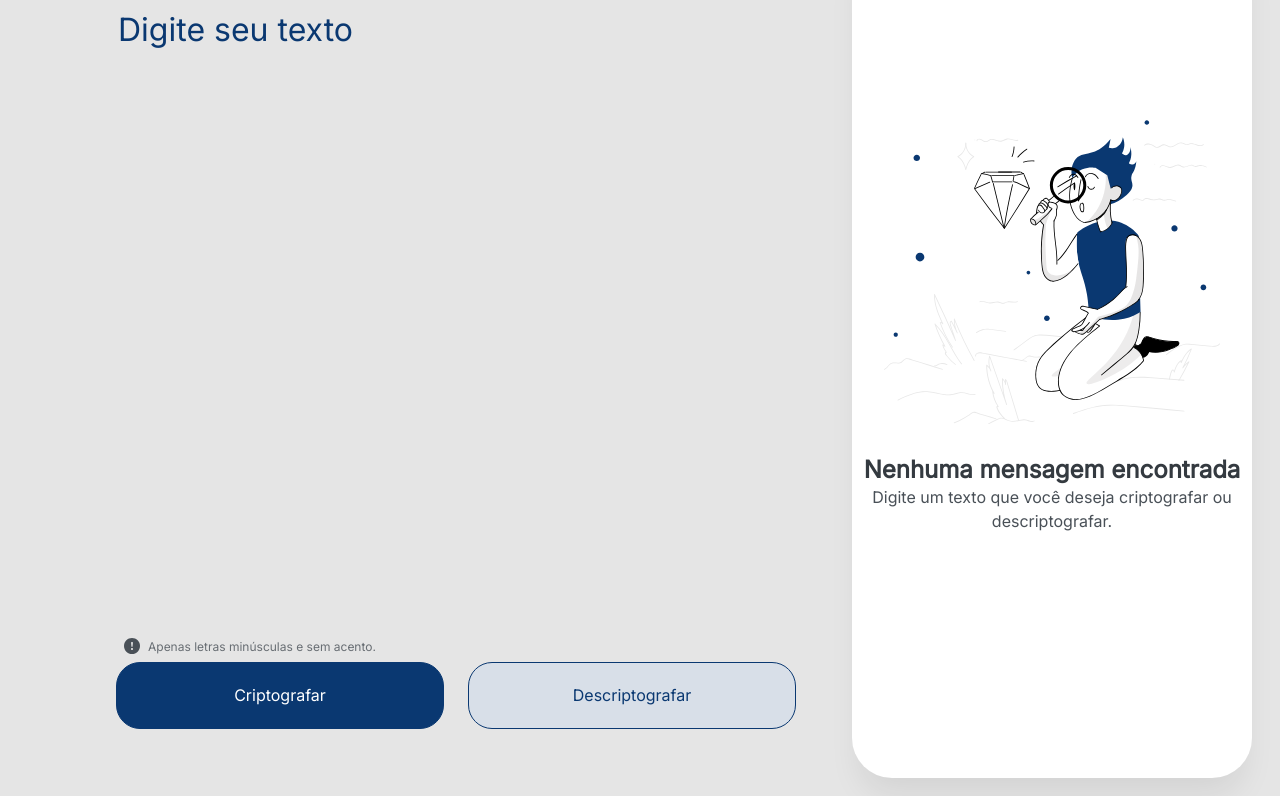
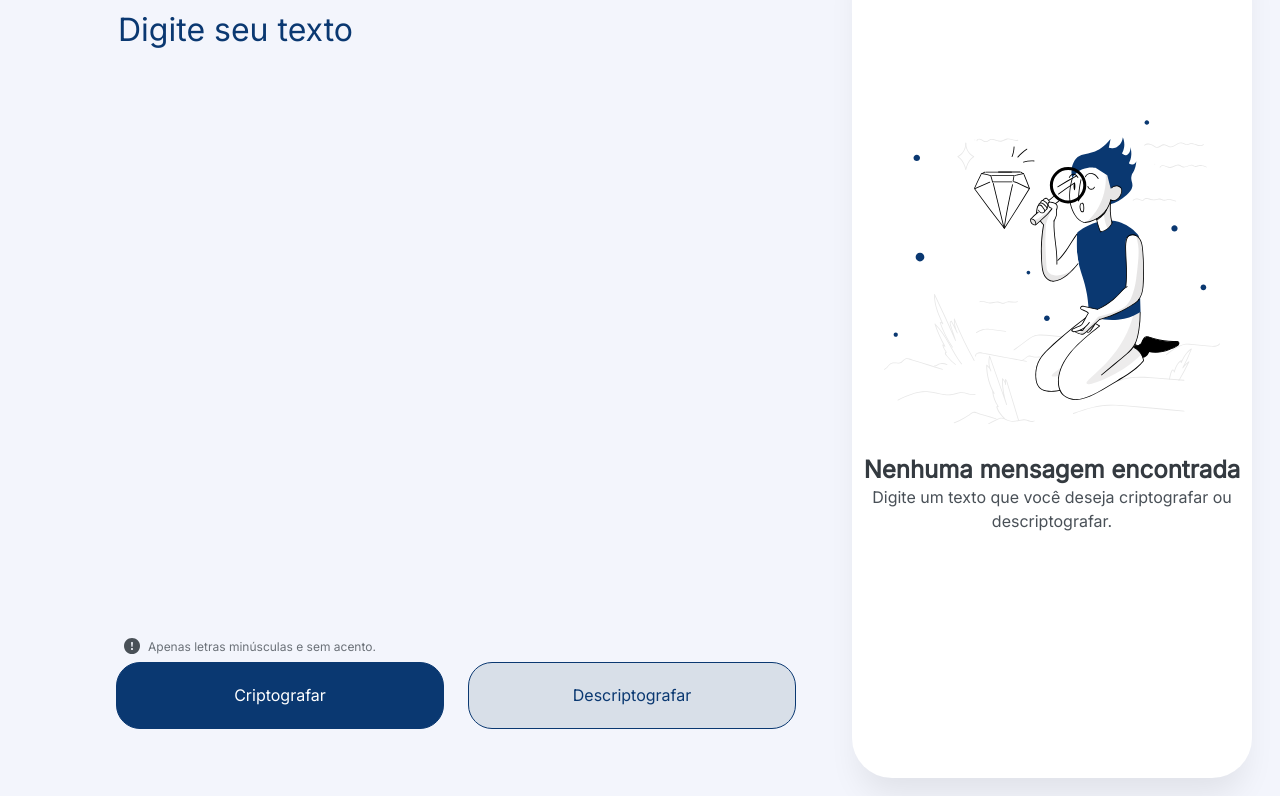
Before and after one commit to andreivan245/challenge-oracle-one-sprint-1, a plain HTML site: page index.html in a window 1280 px wide. Shown: the part 96-892 px from the top of the page. Drawn offline with Linux system fonts and the light colour scheme.

Commit message:
Update main.css

```diff
--- a/assets/css/main.css
+++ b/assets/css/main.css
@@ -1,6 +1,6 @@
 @import url('https://fonts.googleapis.com/css2?family=Inter&display=swap');
 
 body {
-    background: #E5E5E5;
+    background: #F3F5FC;
     font-family: 'Inter', sans-serif;
 }
```
